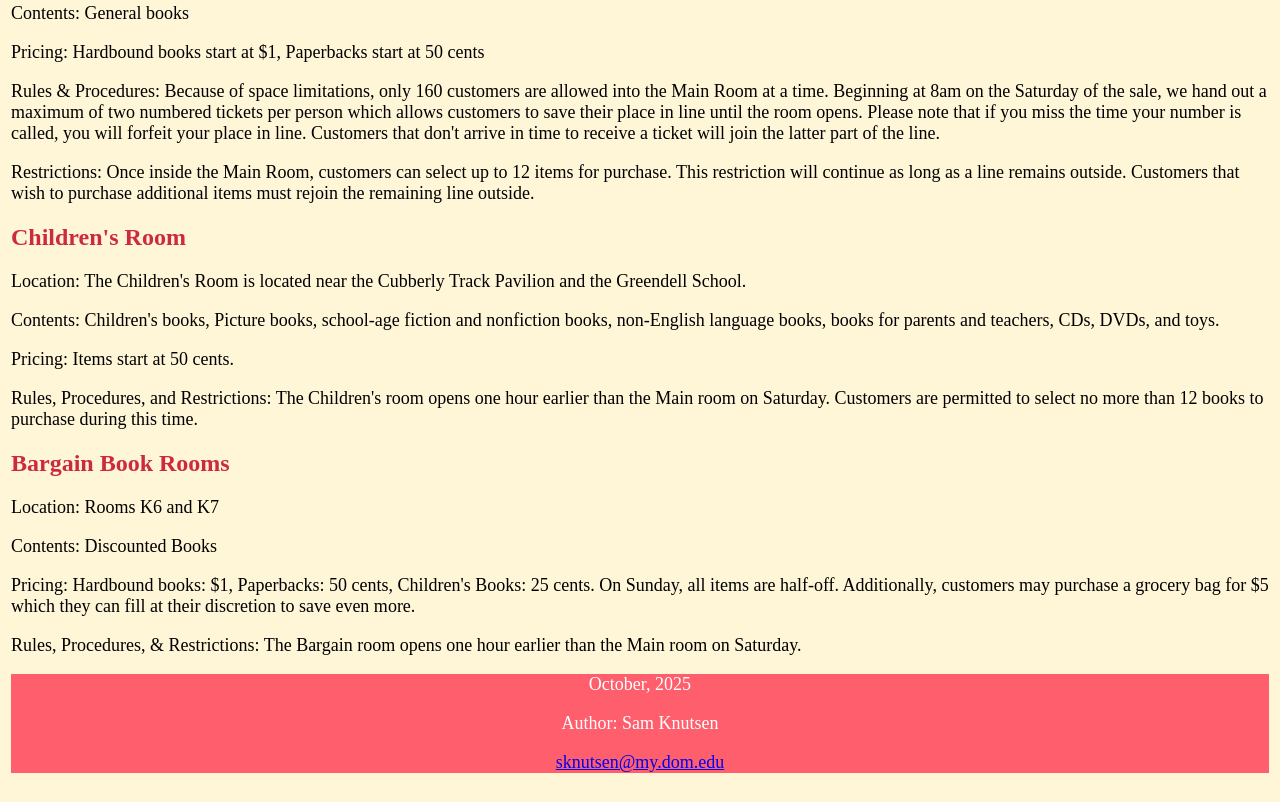
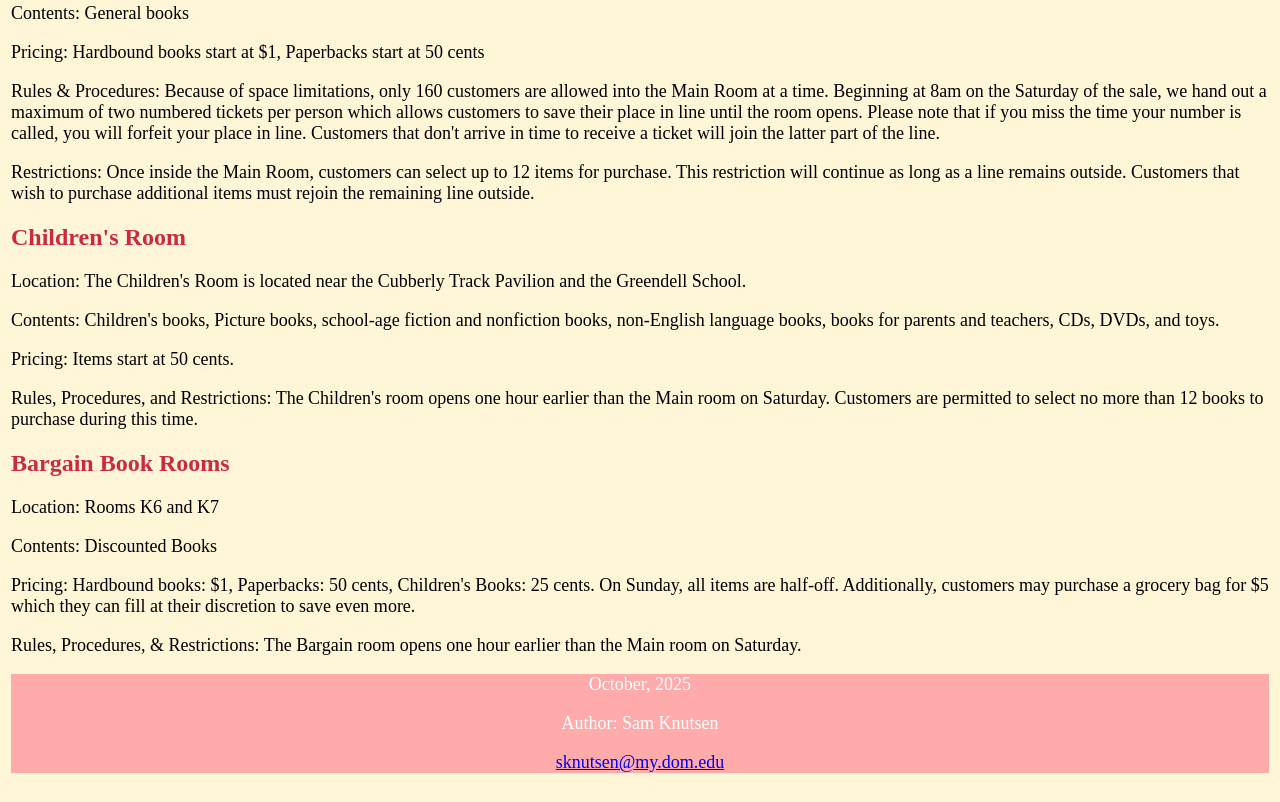
Before and after one commit to samuelknutsen5/LIS753, a plain HTML site: page midterm.html in a window 1280 px wide. Shown: the part 775-1577 px from the top of the page. Drawn offline with Linux system fonts and the light colour scheme.

Commit message:
pink footer

```diff
--- a/midtermstyle.css
+++ b/midtermstyle.css
@@ -54,6 +54,6 @@ height:auto;
 
 footer {
   text-align: center;
-  background-color: #ff5e6c;
+  background-color: #ffaaab;
   color: white;
 }
```
